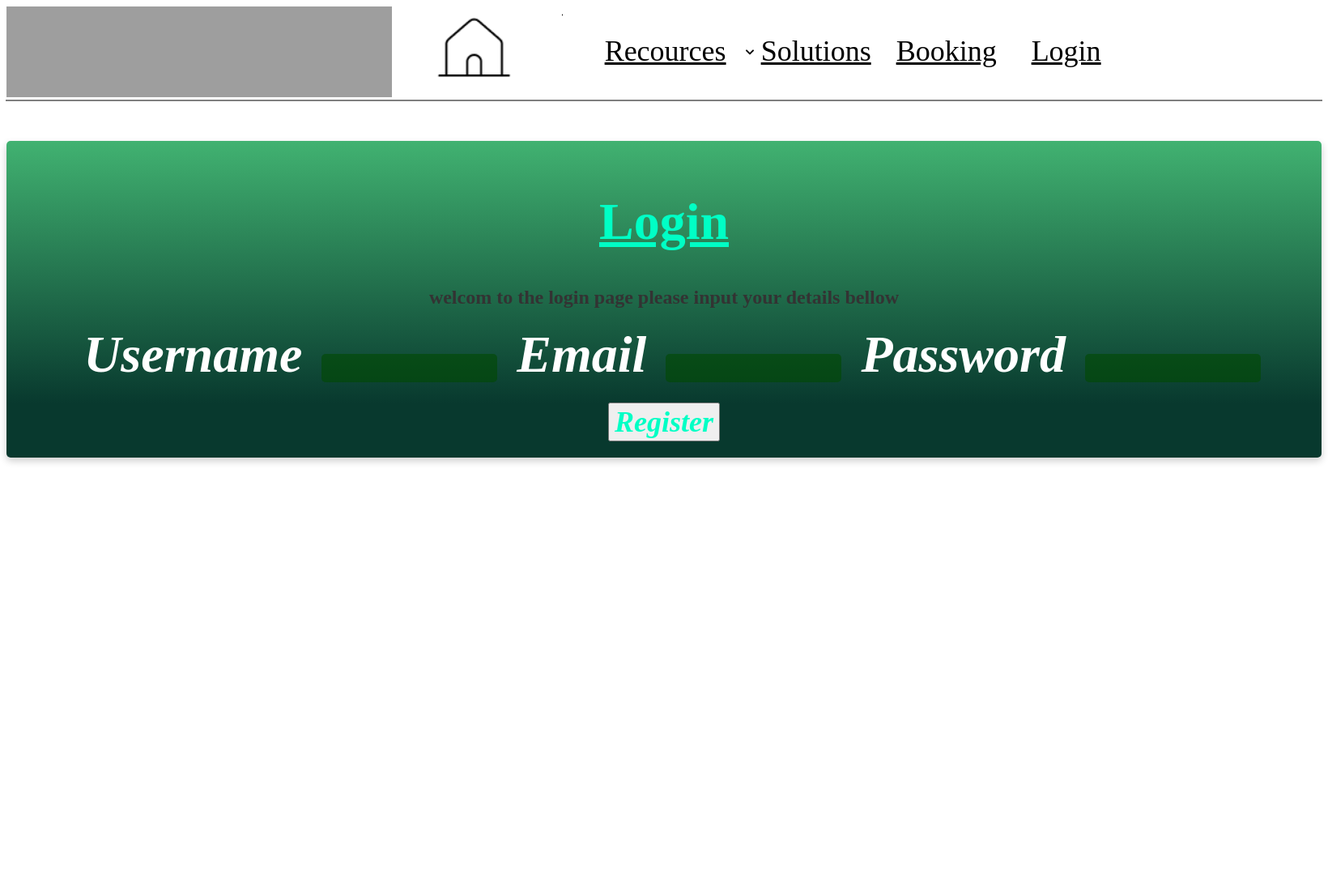
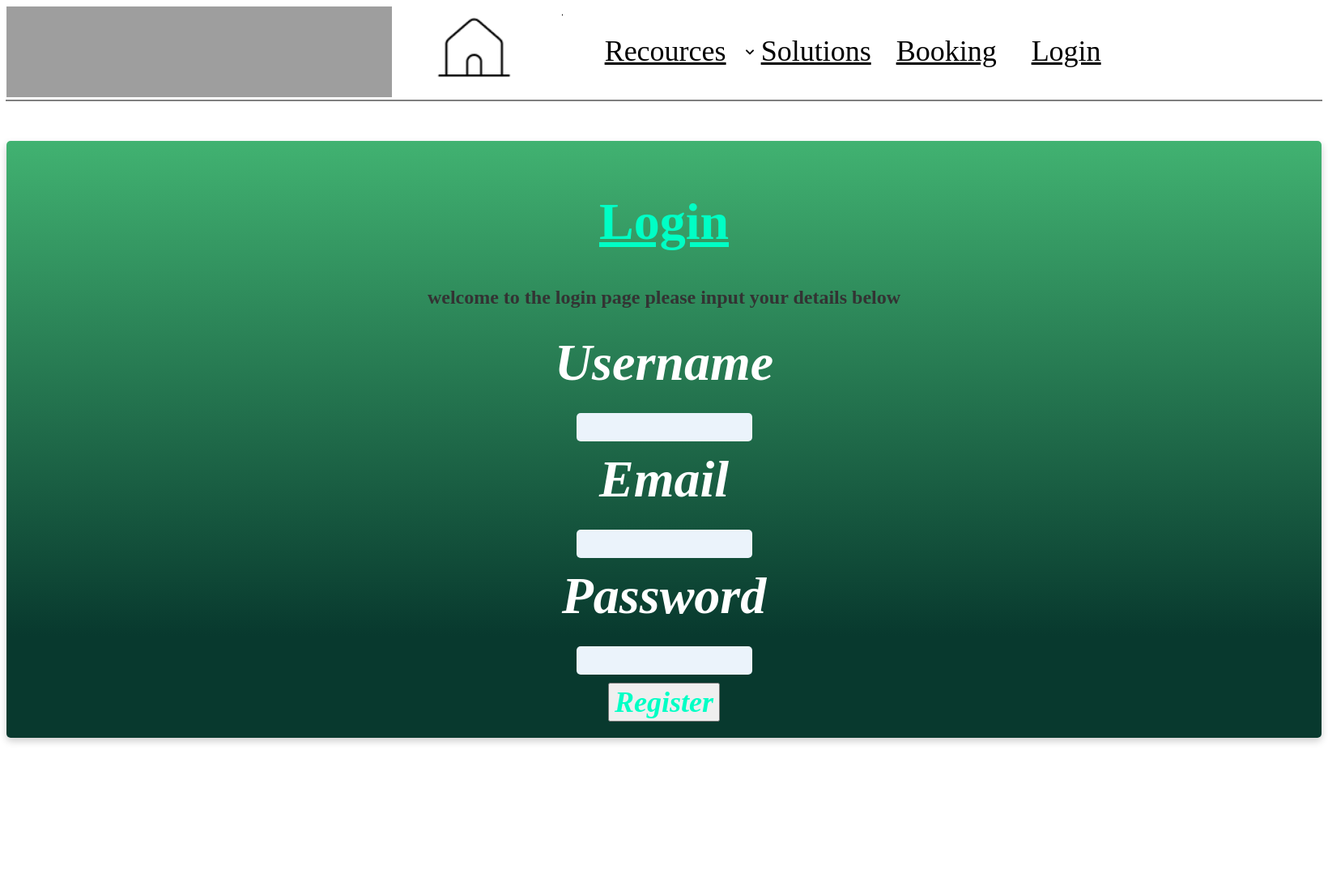
Before and after one commit to khanya-mcfadden/task2_programing_16060_Malgas-McFadden_K, a Flask app: page /login in a window 1640 px wide. Shown: the top 1073 px of the page at 81% size. Run offline with Flask 3, Linux system fonts and the light colour scheme; grey boxes labelled with a size stand in for pictures from a placeholder-image service; some libraries are stand-ins or nearby versions; grey boxes are pictures that could not be loaded.

Commit message:
Refactor login page layout and improve CSS styles for better readability

```diff
--- a/flaskr/static/main.css
+++ b/flaskr/static/main.css
@@ -126,7 +126,6 @@
 	margin-right: 2px
 }
 
-
 /* register */
 .register-container {
 	background: linear-gradient(0deg, #08392E 17%, #41B271 100%);
@@ -140,7 +139,7 @@
 	padding: 20px;
 	align-content: column;
 }
-.register-container h1{
+.register-container h1 {
 	text-align: center;
 	color: #00FFC5;
 	font-size: 64px;
@@ -151,12 +150,12 @@
 	text-decoration: underline;
 }
 .inputbox {
+	display: block;
 	color: #ffffff;
 	border: none;
 	padding: 10px 20px;
 	border-radius: 5px;
 	cursor: pointer;
-	width: 100%;
 	box-sizing: border-box;
 	font-size: 64px;
 	font-family: Source Serif Pro;
@@ -166,19 +165,22 @@
 	text-transform: capitalize;
 	text-decoration: none;
 	word-wrap: break-word;
+	margin-bottom: 15px;
 
 }
 
 input {
+	display: flex;
+	flex-direction: column;
 	color: #00FFC5;
-	background-color: #004a009a;
-	margin-bottom: 15px;
+	background-color: #ebf3fb;
+	margin: 0 auto;
 	border: none;
+	text-align: center;
 	padding: 10px 20px;
 	border-radius: 5px;
 	cursor: pointer;
 	box-sizing: border-box;
-	margin-bottom: 15px;
 }
 
 .register-background {
--- a/flaskr/templates/login.html
+++ b/flaskr/templates/login.html
@@ -36,22 +36,23 @@
 </div>
 <div class="nav-divider" style=></div>
 
+
   <!-- form-->
-<div class="register-container" style= "	text-align: center;">
-  <form method="post" action="/register" >
+  <div class="register-container" style="text-align: center;">
+    <form method="post" action="/register">
         <h1>login</h1>
-      <h2> welcom to the login page please input your details bellow</h2>
+        <h2>welcome to the login page please input your details below</h2>
 
         <label for="username" class="inputbox">Username</label>
         <input type="text" name="username" id="username" required>
 
-      <label for="email" class="inputbox" >email</label>
+        <label for="email" class="inputbox">Email</label>
         <input type="text" name="email" id="email" required>
 
-      <label for="password" class="inputbox" >password</label>
+        <label for="password" class="inputbox">Password</label>
         <input type="password" name="password" id="password" required>
 
-      <button type="submit" style=" margin-top: 10px;  text-align: center; color: #00FFC5; font-size: 36px; font-family: Source Serif Pro; font-style: italic; font-weight: 600; text-transform: capitalize; word-wrap: break-word">Register</button>
+        <button type="submit" style="margin-top: 10px; text-align: center; color: #00FFC5; font-size: 36px; font-family: Source Serif Pro; font-style: italic; font-weight: 600; text-transform: capitalize; word-wrap: break-word">Register</button>
     </form>
   </div>
 
```
Lines whose indentation alone changed are shown as unchanged.
